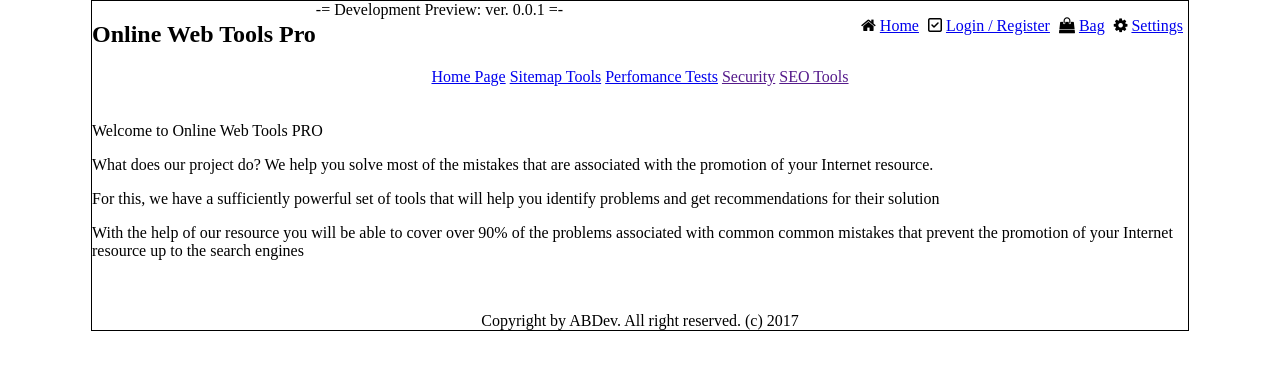
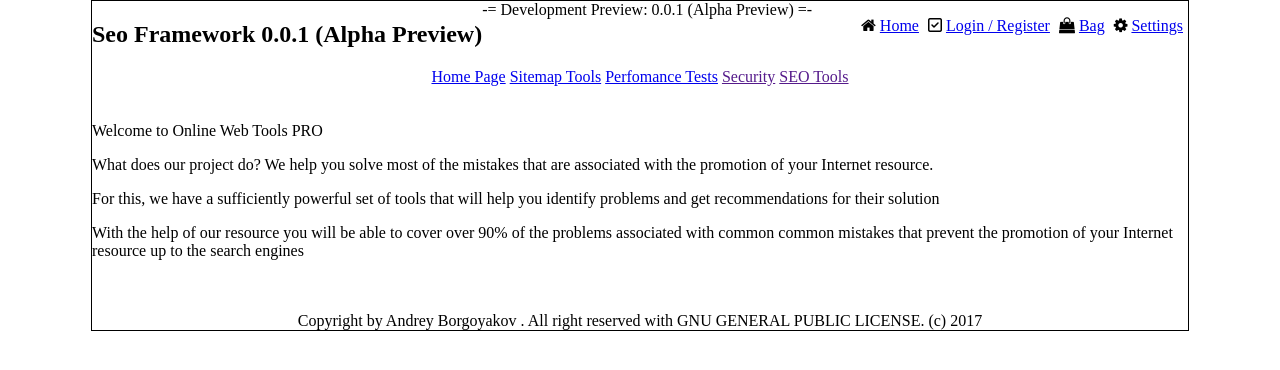
Before and after one commit to andrey-borgoyakov/seo-framework, a PHP site: page / in a window 1280 px wide. Shown: the top 370 px of the page. Run offline with PHP 8.4, Linux system fonts and the light colour scheme; some libraries are stand-ins or nearby versions.

Commit message:
Fixed version output

```diff
--- a/app/Core/Origin/View.php
+++ b/app/Core/Origin/View.php
@@ -87,12 +87,12 @@ class Core_Origin_View extends Core_Origin_Root
 
     public function getVersion()
     {
-        return '0.0.0 (Alpha Preview)';
+        return '0.0.1 (Alpha Preview)';
     }
 
     public function getCopyRight()
     {
-        return 'Copyright by ABDev. All right reserved. (c) 2017';
+        return 'Copyright by Andrey Borgoyakov . All right reserved with GNU GENERAL PUBLIC LICENSE. (c) 2017';
     }
 
 
--- a/app/themes/default/templates/header.phtml
+++ b/app/themes/default/templates/header.phtml
@@ -1,7 +1,7 @@
 <?php echo $this->renderTemplate('includes/head'); ?>
 <header id="header" class="alt">
-    <h2 class="left">Online Web Tools Pro <?php // echo $this->getVersion(); ?></h2>
-    <span>-= Development Preview: ver. 0.0.1 =-</span>
+    <h2 class="left">Seo Framework <?php echo $this->getVersion(); ?></h2>
+    <span>-= Development Preview: <?php echo $this->getVersion(); ?> =-</span>
     <?php $this->renderTemplate('includes/userbar'); ?>
     <div class="clear"></div>
     <?php  $this->renderTemplate('includes/navigation'); ?>
```
